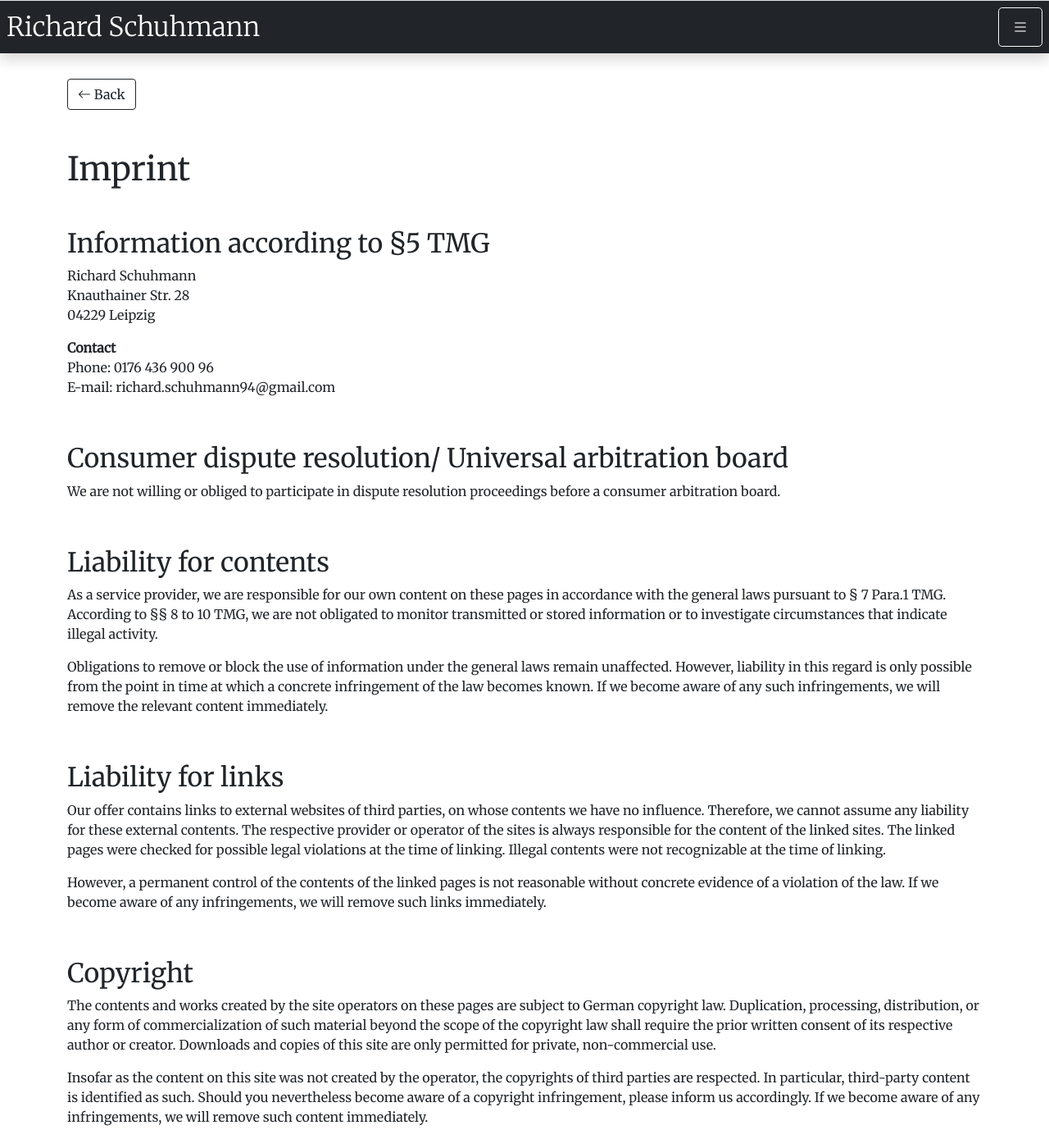
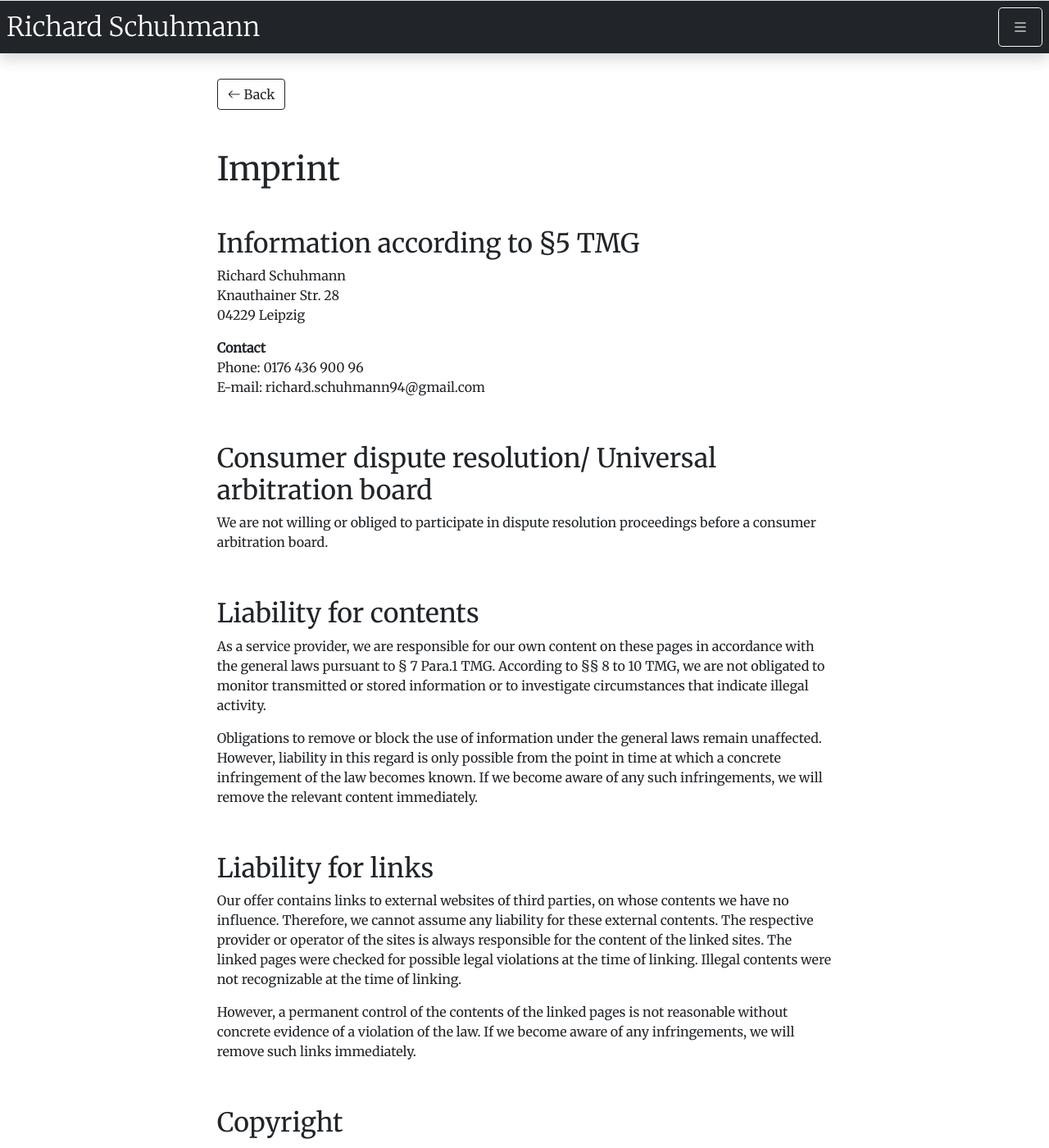
Before and after one commit to rischuhm/rischuhm.github.io, a Jekyll site: the page built from imprint.md, in a window 1280 px wide and 1400 px high. Shown: the whole window at 82% size. Built offline with Jekyll 4.4.1, drawn with Linux system fonts in a browser that asks for light colours; nearby versions of some CDN libraries; our own code applies the rules of GitHub Pages for plain Markdown files.

Commit message:
limit line size for posts to 75 chars

```diff
--- a/_includes/header.html
+++ b/_includes/header.html
@@ -33,5 +33,9 @@ blockquote{
     border-left: 3px solid gray;
 }
 
+.post{
+    max-width:75ch;
+}
+
 </style>
 </head>
--- a/_layouts/post.html
+++ b/_layouts/post.html
@@ -5,7 +5,7 @@
 
 <body>
 
-  <div style="margin-bottom: 100px;" class="container mt-5">
+  <div style="margin-bottom: 100px;" class="container mt-5 post text-justify">
   <a class="btn btn-outline-dark mt-md-5 mb-5" href="/blog"><i class="bi bi-arrow-left"></i> Back</a>
     {{ content}}
 
```
